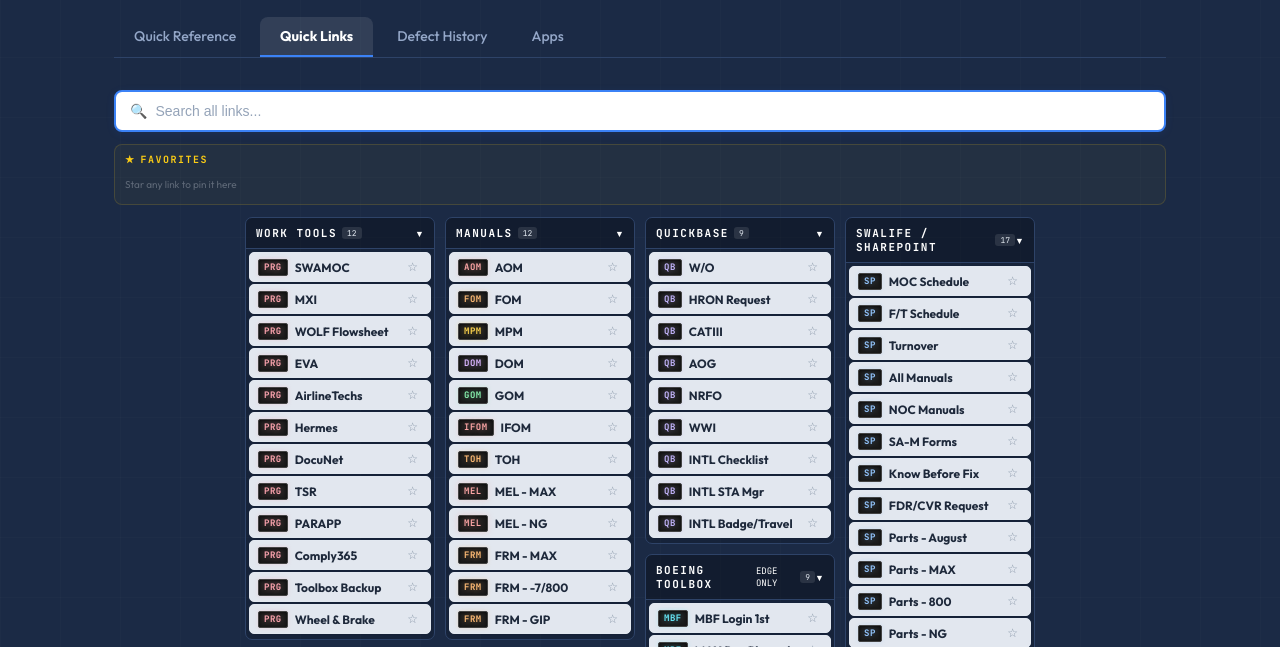
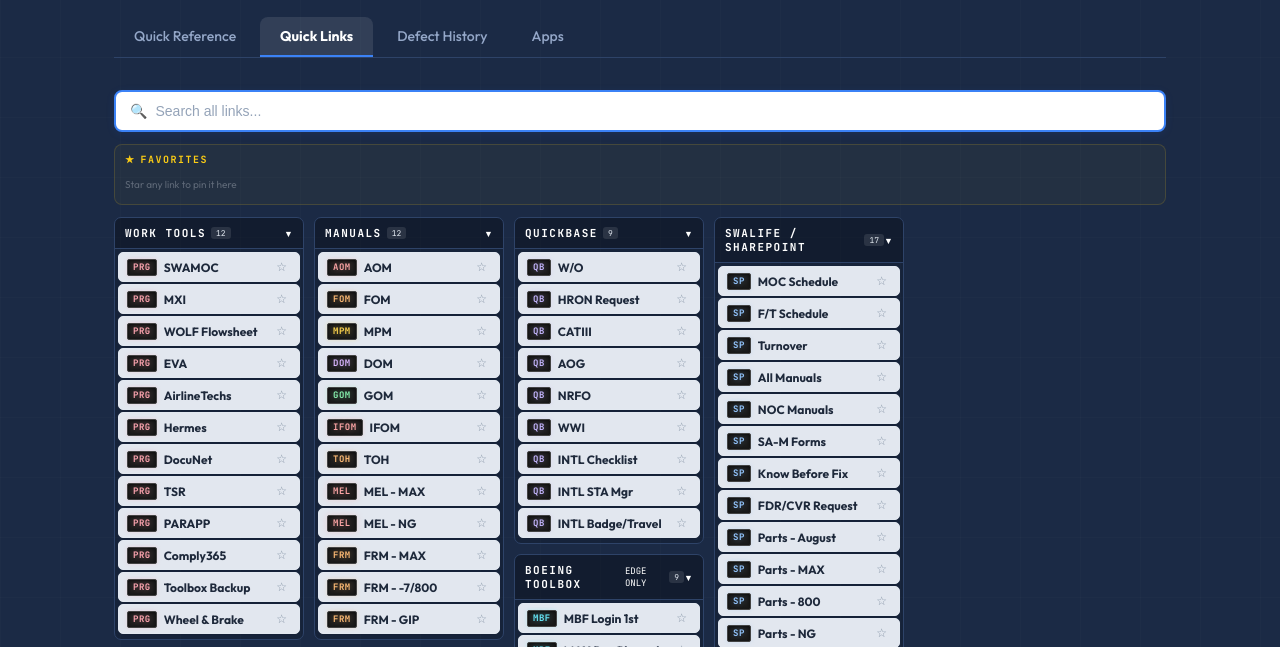
Before and after one commit to mikeroca12/swamx, a plain HTML site: page index.html in a window 1280 px wide. Both pictures are taken after a click on the button "Quick Links". Shown: the part 123-770 px from the top of the page. Drawn offline with Linux system fonts and the light colour scheme.

Commit message:
Add files via upload

```diff
--- a/index.html
+++ b/index.html
@@ -850,7 +850,7 @@
         .ql-fav-chip .qfc-x{font-size:9px;color:var(--text-on-dark);opacity:0.3;cursor:pointer;}
         .ql-fav-chip .qfc-x:hover{opacity:1;}
 
-        .ql-masonry{display:flex;gap:10px;flex-wrap:wrap;justify-content:center;overflow:hidden;}
+        .ql-masonry{display:flex;gap:10px;flex-wrap:wrap;justify-content:flex-start;overflow:hidden;}
         .ql-masonry .ql-col{width:190px;flex-shrink:0;flex-grow:0;display:flex;flex-direction:column;gap:10px;}
         .ql-sec-card{background:rgba(0,0,0,0.15);border:1px solid var(--frame-border);border-radius:7px;overflow:hidden;}
         .ql-sec-hdr{display:flex;align-items:center;justify-content:space-between;padding:8px 10px;cursor:pointer;user-select:none;background:rgba(0,0,0,0.2);border-bottom:1px solid var(--frame-border);}
```
